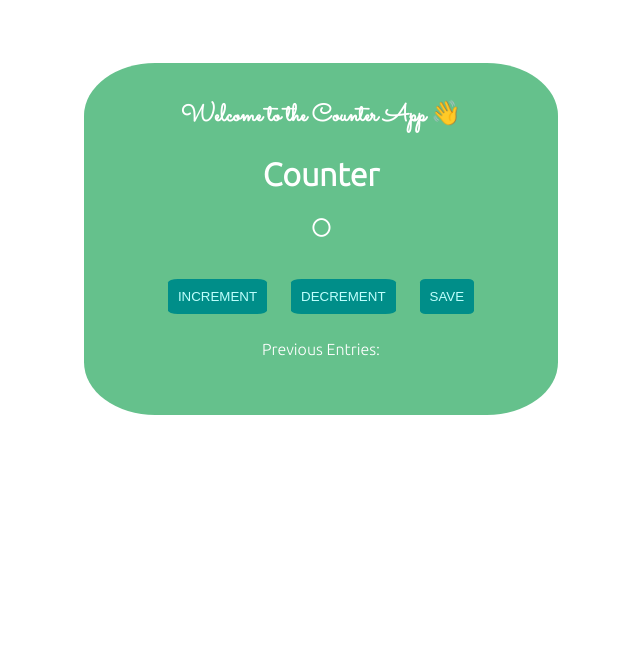
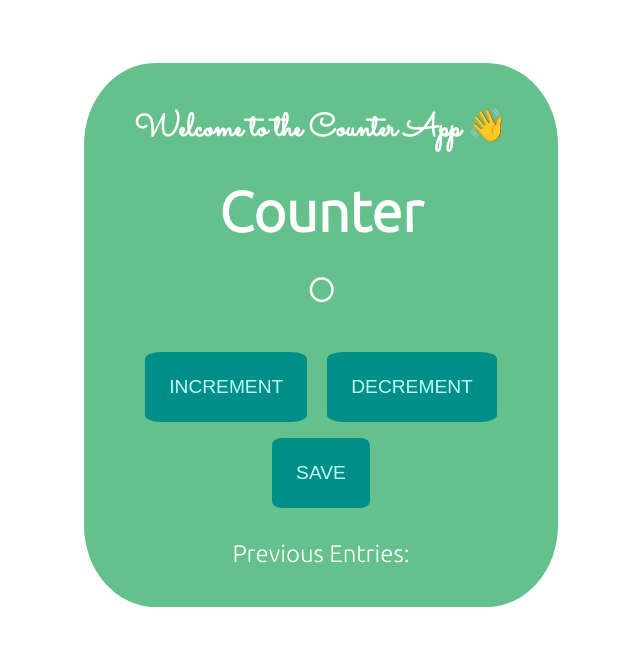
Before and after one commit to gouravgupta02/counter, a plain HTML site: page index.html in a window 1280 px wide. Shown: the whole page, without its empty margins (319-959 px from the left). Drawn offline with Linux system fonts and the light colour scheme.

Commit message:
Added some more css

```diff
--- a/style.css
+++ b/style.css
@@ -1,16 +1,24 @@
 
-h1, p {
+h1{
     font-family: 'Ubuntu', sans-serif;
+    font-size: 3.5rem;
+    margin: 0;
 }
 h2 {
     font-family: "Sacramento", cursive;
+    font-size: 2rem;
+}
+p {
+    font-family: 'Ubuntu', sans-serif;
+    font-size: 1.5rem;
 }
 button{
     border-radius: 10%;
     color: #BFFFFD;
     cursor: pointer;
-    margin: 10px;
-    padding: 10px;
+    font-size: 1.2rem;
+    margin: 0.5rem;
+    padding: 1.5rem;
     border: none;
     background: #008E89;
     transition: transform 500ms;
@@ -24,7 +32,7 @@ button:hover{
 .parent-div {
     padding: 1rem;
     margin: 5% auto;
-    height: 20rem;
+    height: 32rem;
     width: 35%;
     text-align: center;
     background-color: #65C18C;
```
